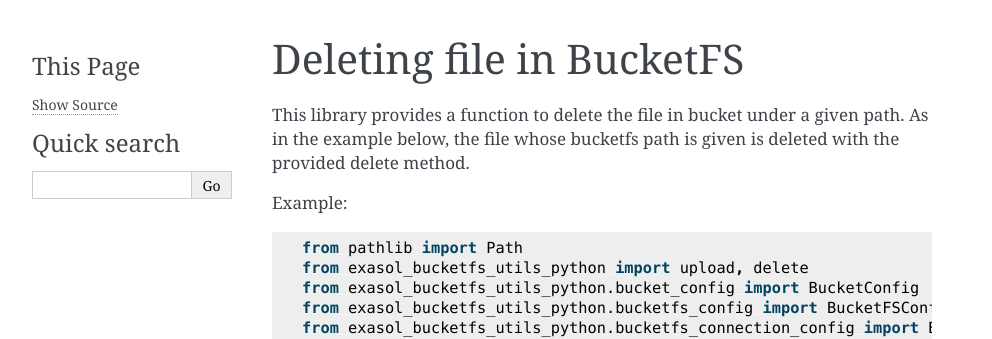
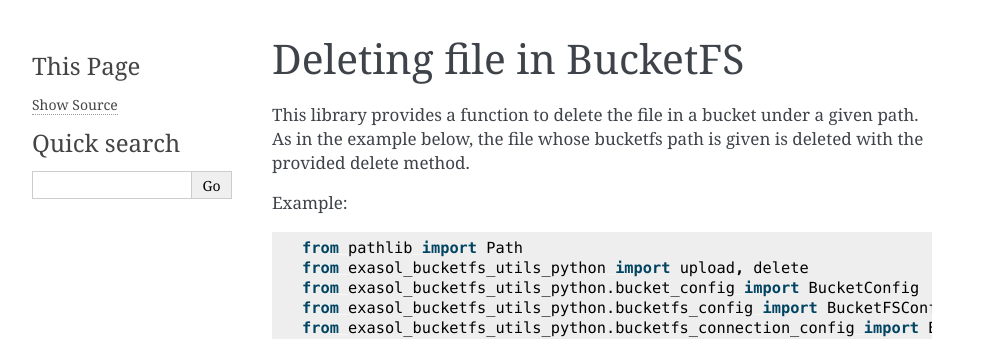
Before and after one commit to exasol/bucketfs-utils-python, a Sphinx documentation site: the page built from doc/user_guide/delete_file_in_bucket.rst, in a window 1280 px wide. Shown: the top 339 px of the page, without its empty margins (148-1140 px from the left). Built offline with Sphinx 7.4.7, drawn with Linux system fonts in a browser that asks for light colours.

```diff
--- a/doc/user_guide/delete_file_in_bucket.rst
+++ b/doc/user_guide/delete_file_in_bucket.rst
@@ -3,7 +3,7 @@
 Deleting file in BucketFS
 #########################
 
-This library provides a function to delete the file in bucket under a given
+This library provides a function to delete the file in a bucket under a given
 path. As in the example below, the file whose bucketfs path is given is deleted
 with the provided delete method.
 
```
